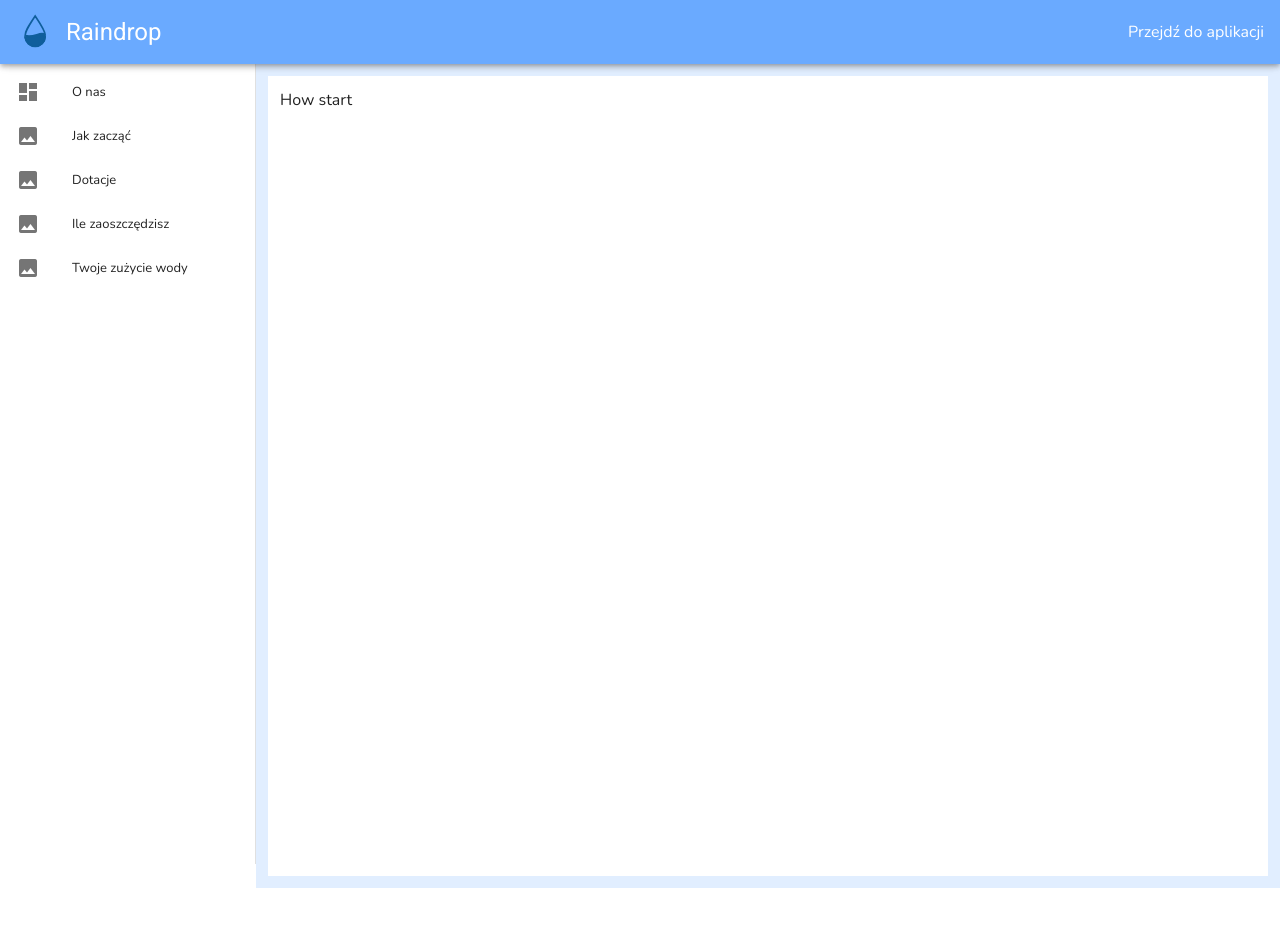
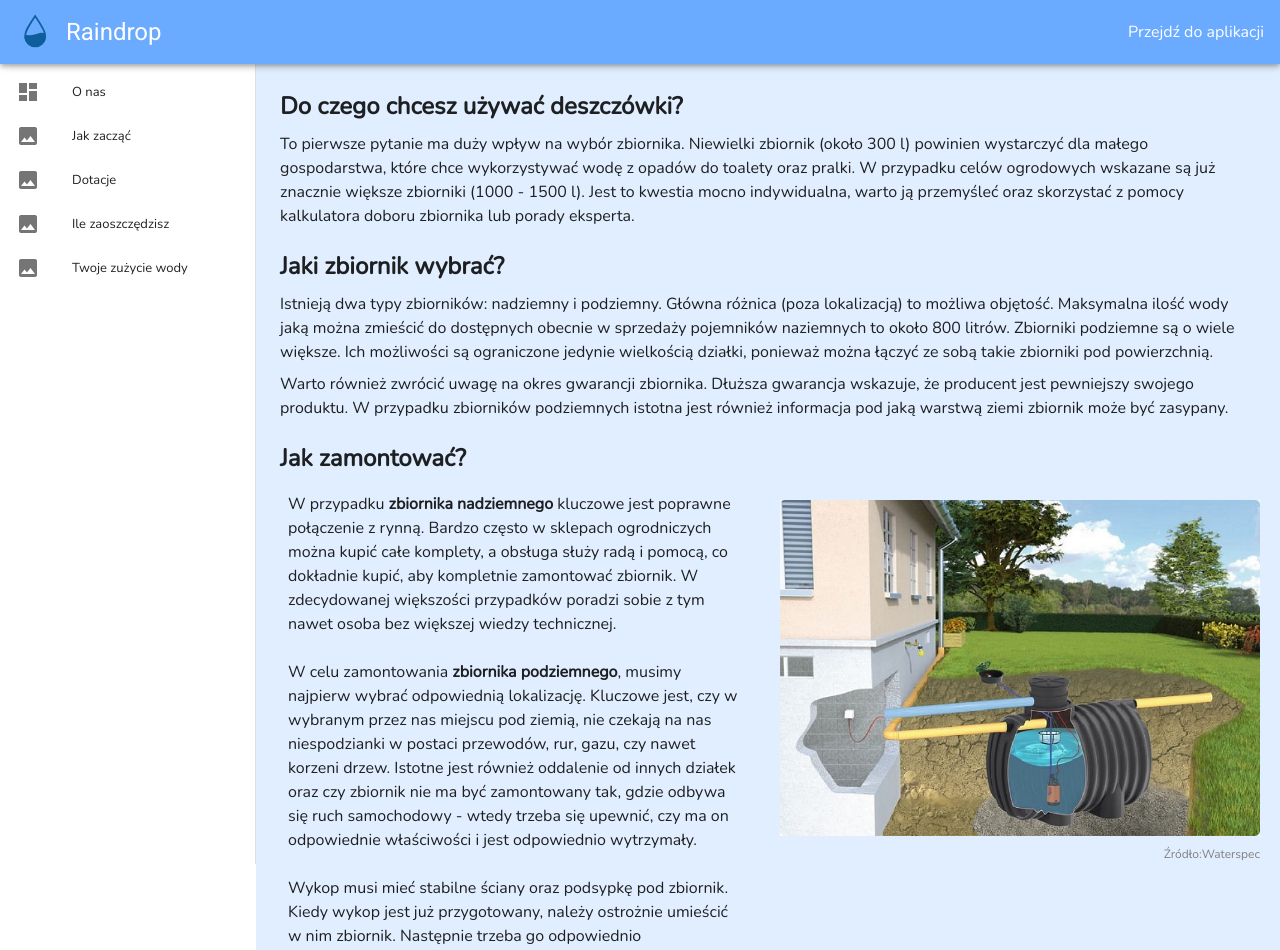
Before and after one commit to DzordzoMen/raindrop, a Vue app in the folder web/raindrop-web/: page /start in a window 1280 px wide. Shown: the top 950 px of the page. Before the commit the page ends 888 px from the top, so only its background shows below. Built offline with nearby package versions, Linux system fonts and the light colour scheme.

Commit message:
no message

```diff
--- a/web/raindrop-web/src/App.vue
+++ b/web/raindrop-web/src/App.vue
@@ -75,4 +75,7 @@ export default {
   .v-main__wrap {
     background-color: #e1eeff;
   }
+  a {
+    text-decoration: none;
+  }
 </style>
--- a/web/raindrop-web/src/views/Grants.vue
+++ b/web/raindrop-web/src/views/Grants.vue
@@ -1,7 +1,5 @@
 <template>
-    <v-app>
-        <v-container>
-            Grant
-        </v-container>
-    </v-app>
+    <v-container>
+        Grant
+    </v-container>
 </template>
--- a/web/raindrop-web/src/views/Savings.vue
+++ b/web/raindrop-web/src/views/Savings.vue
@@ -1,7 +1,5 @@
 <template>
-    <v-app>
-        <v-container>
-            Savings
-        </v-container>
-    </v-app>
+    <v-container>
+        Savings
+    </v-container>
 </template>
--- a/web/raindrop-web/src/views/Start.vue
+++ b/web/raindrop-web/src/views/Start.vue
@@ -1,7 +1,90 @@
 <template>
-    <v-app>
-        <v-container>
-            How start
-        </v-container>
-    </v-app>
+    <v-container>
+        <v-row dense>
+            <v-col cols="12">
+                <h2>Do czego chcesz używać deszczówki?</h2>
+            </v-col>
+            <v-col cols="12">
+                To pierwsze pytanie ma duży wpływ na wybór zbiornika. Niewielki zbiornik
+                (około 300 l) powinien wystarczyć dla małego gospodarstwa, które chce
+                wykorzystywać wodę z opadów do toalety oraz pralki. W przypadku celów ogrodowych
+                wskazane są już znacznie większe zbiorniki (1000 - 1500 l). Jest to kwestia mocno
+                indywidualna, warto ją przemyśleć oraz skorzystać z pomocy kalkulatora doboru
+                zbiornika lub porady eksperta.
+            </v-col>
+            <v-col cols="12" class="pt-4">
+                <h2>Jaki zbiornik wybrać?</h2>
+            </v-col>
+            <v-col cols="12">
+                Istnieją dwa typy zbiorników: nadziemny i podziemny. Główna różnica (poza
+                lokalizacją) to możliwa objętość. Maksymalna ilość wody jaką można zmieścić do
+                dostępnych obecnie w sprzedaży pojemników naziemnych to około 800 litrów. Zbiorniki
+                podziemne są o wiele większe. Ich możliwości są ograniczone jedynie wielkością
+                działki, ponieważ można łączyć ze sobą takie zbiorniki pod powierzchnią.
+            </v-col>
+            <v-col cols="12">
+                Warto również zwrócić uwagę na okres gwarancji zbiornika. Dłuższa gwarancja
+                wskazuje, że producent jest pewniejszy swojego produktu. W przypadku zbiorników
+                podziemnych istotna jest również informacja pod jaką warstwą ziemi zbiornik może być
+                zasypany.
+            </v-col>
+            <v-col cols="12" class="pt-4">
+                <h2>Jak zamontować?</h2>
+            </v-col>
+            <v-row>
+                <v-col cols="6">
+                    <v-col cols="12">
+                W przypadku <b>zbiornika nadziemnego</b> kluczowe jest poprawne połączenie z rynną.
+                Bardzo często w sklepach ogrodniczych można kupić całe komplety, a obsługa służy
+                radą i pomocą, co dokładnie kupić, aby kompletnie zamontować zbiornik. W
+                zdecydowanej większości przypadków poradzi sobie z tym nawet osoba bez większej
+                wiedzy technicznej.
+                    </v-col>
+                    <v-col cols="12">
+                W celu zamontowania <b>zbiornika podziemnego</b>, musimy najpierw wybrać odpowiednią
+                lokalizację. Kluczowe jest, czy w wybranym przez nas miejscu pod ziemią, nie czekają
+                na nas niespodzianki w postaci przewodów, rur, gazu, czy nawet korzeni drzew.
+                Istotne jest również oddalenie od innych działek oraz czy zbiornik nie ma być
+                zamontowany tak, gdzie odbywa się ruch samochodowy - wtedy trzeba się upewnić, czy
+                ma on odpowiednie właściwości i jest odpowiednio wytrzymały.
+                    </v-col>
+                    <v-col cols="12">
+                Wykop musi mieć stabilne ściany oraz podsypkę pod zbiornik. Kiedy wykop jest już
+                przygotowany, należy ostrożnie umieścić w nim zbiornik. Następnie trzeba go
+                odpowiednio wypoziomować. Zbiornik nie może zmieniać swojej pozycji, więc
+                wypoziomowanie będzie musiało być powtarzane do skutku, aż cały zbiornik nie
+                zostanie pokryty ziemią.Kolejnym krokiem jest wypełnienie zbiornika wodą. Ostatnim
+                etapem jest przyłączanie dopływu i odpływu. Warto powierzyć to zadanie fachowcom,
+                ponieważ trzeba zrobić to umiejętnie, aby zbiornik służył przez wiele lat.
+                    </v-col>
+                </v-col>
+                <v-col cols="6" class="pt-8">
+                    <v-row>
+                        <v-col cols="12">
+                           <v-img
+                        alt="Undergrand tank"
+                        src="../assets/zbiornik-podziemny.jpg"
+                            ></v-img>
+                        </v-col>
+                        <v-col cols="12" class="source">
+                            Źródło: <a href="https://waterspec.pl">Waterspec</a>
+                        </v-col>
+                    </v-row>
+                </v-col>
+            </v-row>
+        </v-row>
+    </v-container>
 </template>
+
+<style lang="scss" scoped>
+    .source {
+        display: flex;
+        justify-content: right;
+        margin-top: -15px;
+        font-size: 0.75rem;
+        color: grey;
+        a {
+            color: grey;
+        }
+    }
+</style>
--- a/web/raindrop-web/src/views/WaterConsumption.vue
+++ b/web/raindrop-web/src/views/WaterConsumption.vue
@@ -1,7 +1,5 @@
 <template>
-    <v-app>
-        <v-container>
-            Water consuption
-        </v-container>
-    </v-app>
+    <v-container>
+        Water consuption
+    </v-container>
 </template>
```
Also changed, not shown: web/raindrop-web/src/assets/zbiornik-podziemny.jpg (added).
